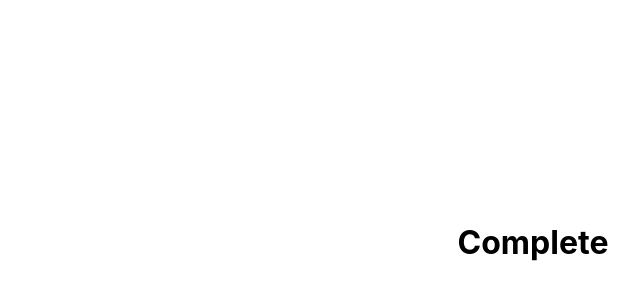
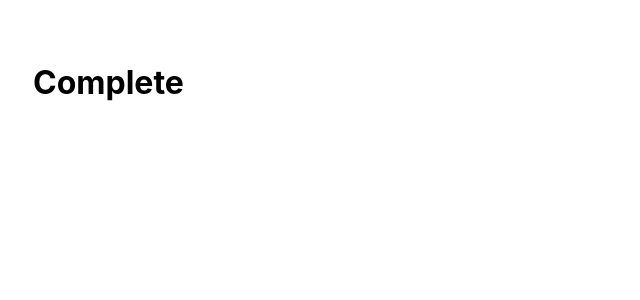
Before and after one commit to Ko-GyeongTae/Frontend-Wim-Official, a Next.js app: page /about/project/complete in a window 1280 px wide. Shown: the part 158-458 px from the top of the page, without its empty margins (107-747 px from the left). Built offline with nearby package versions, Linux system fonts and the light colour scheme.

Commit message:
<ADD> project-proceed page

```diff
--- a/pages/about/project/project.module.css
+++ b/pages/about/project/project.module.css
@@ -2,7 +2,7 @@
     display: flex;
     flex-direction: column;
     width: 1200px auto;
-    height: 100vh;
+    height: 2000px;
     align-items: center;
     justify-content: center;
     background-color: #f5f5f5;
@@ -12,8 +12,18 @@
     display: flex;
     flex-direction: column;
     width: 1200px;
-    height: 100vh;
-    align-items: center;
-    justify-content: center;
+    height: 2000px;
+    align-items: flex-start;
+    justify-content: flex-start;
+    padding-top: 200px;
+    padding-left: 100px;
     background-color: white;
 }
+
+.Title {
+    font-size: 50px;
+}
+
+.Description {
+    font-size: 25px;
+}
```
Also changed, not shown: pages/about/project/proceed.tsx (+13 -1 lines).
